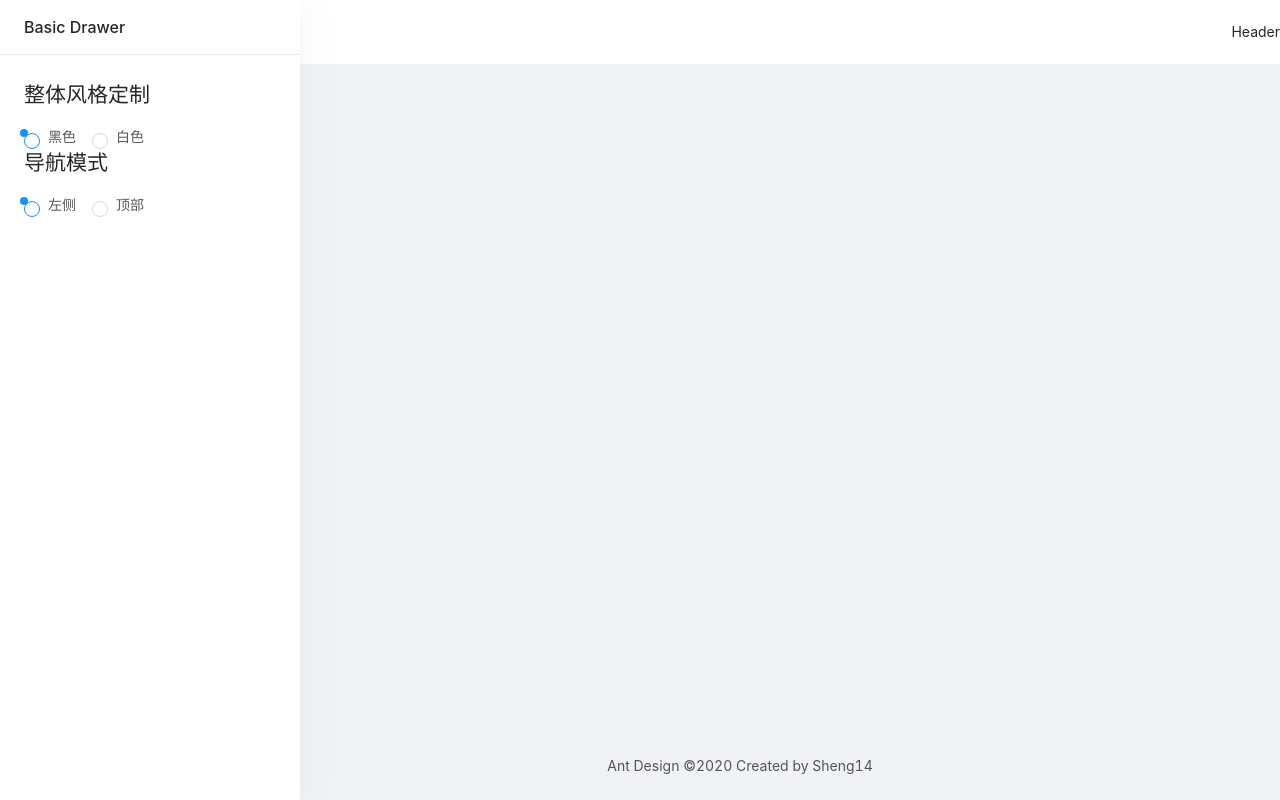
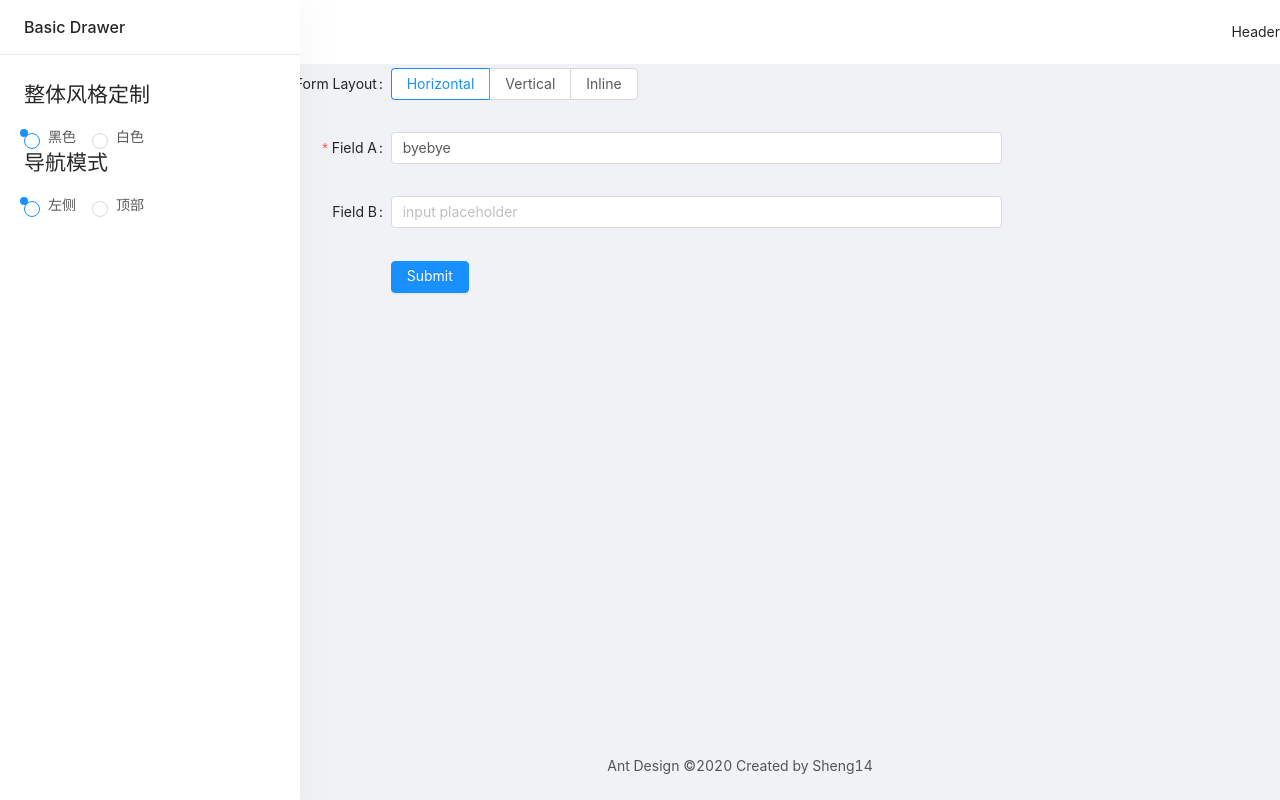
Before and after one commit to Sheng14/Vue-Development, a Vue app in the folder ant-design-vue-pro/: page /form/basic-form in a window 1280 px wide. Built offline with nearby package versions, Linux system fonts and the light colour scheme.

Commit message:
feat: 45 表单的初始数据、自动校验、动态赋值

```diff
--- a/ant-design-vue-pro/src/main.js
+++ b/ant-design-vue-pro/src/main.js
@@ -2,7 +2,7 @@
 import App from "./App.vue";
 import router from "./router";
 import store from "./store";
-import { Button, Layout, Icon, Drawer, Radio, Menu } from "ant-design-vue";
+import { Button, Layout, Icon, Drawer, Radio, Menu, Input, Form } from "ant-design-vue";
 import Auth from './directive/auth';
 import Authorized from './components/Authorized';
 // import antd from "ant-design-vue";
@@ -15,6 +15,8 @@
 Vue.use(Drawer);
 Vue.use(Radio);
 Vue.use(Menu);
+Vue.use(Input);
+Vue.use(Form);
 Vue.use(Auth); // 指令可以use注册
 Vue.component('Authorized', Authorized); // 组件则全局注册比较方便
 // Vue.use(antd);
--- a/ant-design-vue-pro/src/views/Forms/BasicForms.vue
+++ b/ant-design-vue-pro/src/views/Forms/BasicForms.vue
@@ -1,13 +1,92 @@
 <template>
-  <div>BasicForms</div>
+  <a-form :layout="formLayout" :form="form">
+    <a-form-item
+      label="Form Layout"
+      :label-col="formItemLayout.labelCol"
+      :wrapper-col="formItemLayout.wrapperCol"
+    >
+      <a-radio-group default-value="horizontal" @change="handleFormLayoutChange">
+        <a-radio-button value="horizontal">
+          Horizontal
+        </a-radio-button>
+        <a-radio-button value="vertical">
+          Vertical
+        </a-radio-button>
+        <a-radio-button value="inline">
+          Inline
+        </a-radio-button>
+      </a-radio-group>
+    </a-form-item>
+    <a-form-item
+      label="Field A"
+      :label-col="formItemLayout.labelCol"
+      :wrapper-col="formItemLayout.wrapperCol"
+    >
+      <a-input
+       v-decorator="['fieldA', { initialValue: fieldA, rules: [{ required: true, min: 6, message: '必须大于5个字符' }] }]"
+       placeholder="input placeholder" />
+    </a-form-item>
+    <a-form-item
+      label="Field B"
+      :label-col="formItemLayout.labelCol"
+      :wrapper-col="formItemLayout.wrapperCol"
+    >
+      <a-input v-decorator="['fieldB']" placeholder="input placeholder" />
+    </a-form-item>
+    <a-form-item :wrapper-col="buttonItemLayout.wrapperCol">
+      <a-button type="primary" @click="handleSubmit">
+        Submit
+      </a-button>
+    </a-form-item>
+  </a-form>
 </template>
 
 <script>
 export default {
-
-}
+  data() {
+    this.form = this.$form.createForm(this) // 初始化一个form实例，同时把this传进去方便数据更新
+    return {
+      formLayout: 'horizontal',
+      fieldA: 'hello',
+      fieldB: ''
+    };
+  },
+  mounted () {
+    setTimeout(() => { // 定时改变一次初始数据
+      this.form.setFieldsValue({ fieldA: 'byebye' })
+    }, 3000)
+  },
+  computed: {
+    formItemLayout() {
+      const { formLayout } = this;
+      return formLayout === 'horizontal'
+        ? {
+            labelCol: { span: 4 },
+            wrapperCol: { span: 14 },
+          }
+        : {};
+    },
+    buttonItemLayout() {
+      const { formLayout } = this;
+      return formLayout === 'horizontal'
+        ? {
+            wrapperCol: { span: 14, offset: 4 },
+          }
+        : {};
+    },
+  },
+  methods: {
+    handleFormLayoutChange(e) {
+      this.formLayout = e.target.value;
+    },
+    handleSubmit() {
+      this.form.validateFields((err, values) => { // 查看校验结果和接收的值
+        if (!err) {
+          console.log(values);
+          Object.assign(this, values) // 全部赋值
+        }
+      })
+    }
+  },
+};
 </script>
-
-<style>
-
-</style>
```
